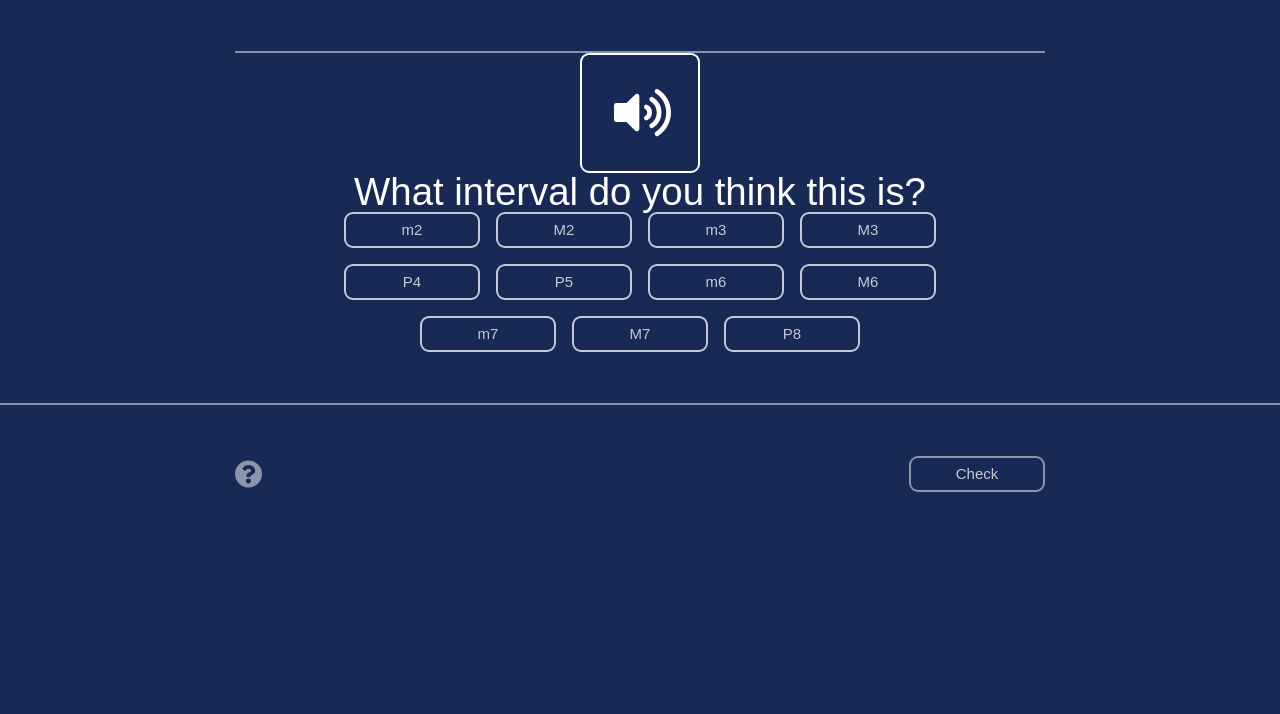
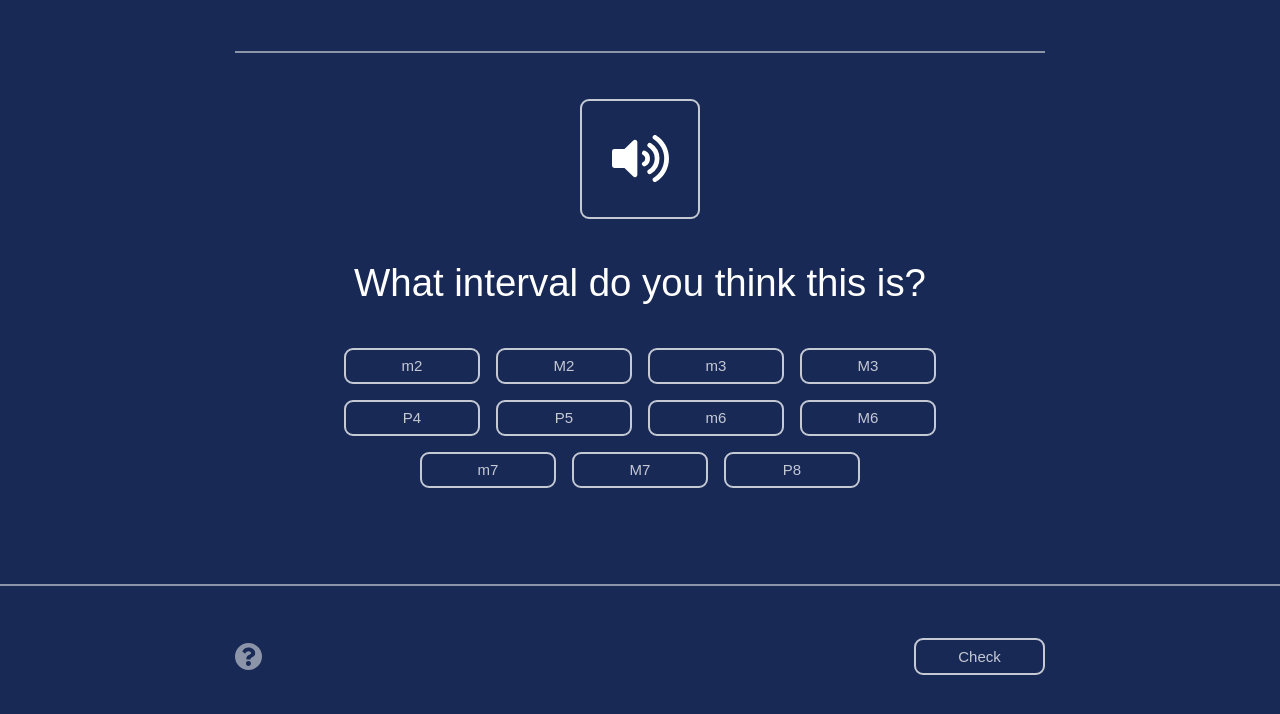
Before and after one commit to awanger/interval-recognition, a PHP site: page / in a window 1280 px wide. Shown: the top 714 px of the page. Run offline with PHP 8.4, Linux system fonts and the light colour scheme.

Commit message:
Fix main section proportions

```diff
--- a/assets/css/main.css
+++ b/assets/css/main.css
@@ -25,7 +25,8 @@ body {
     display: flex;
     flex-direction: column;
     align-items: center;
-    justify-content: space-between; }
+    justify-content: space-evenly;
+    height: 60vh; }
 
 .choice-grid {
   display: grid;
@@ -41,19 +42,34 @@ footer .container {
   display: flex;
   justify-content: space-between; }
 
-.btn {
+#speaker-btn:hover, .btn:hover {
+  border: 2px solid;
+  cursor: pointer; }
+
+#speaker-btn, #action-btn, .btn {
   background-color: transparent;
   color: rgba(255, 255, 255, 0.75);
   border: 2px solid rgba(255, 255, 255, 0.75);
-  border-radius: 9px;
+  border-radius: 9px; }
+
+#speaker-btn {
+  width: 120px;
+  height: 120px; }
+  #speaker-btn:hover {
+    border-color: #73C2E0; }
+
+#action-btn {
+  width: 131px;
+  height: 37px; }
+
+.btn {
   width: 136px;
   height: 36px; }
   .btn.disabled {
-    border: 2px solid rgba(255, 255, 255, 0.5); }
+    border: 2px solid rgba(255, 255, 255, 0.25); }
   .btn:hover {
-    border: 2px solid #FFB800;
-    color: #FFB800;
-    cursor: pointer; }
+    border-color: #FFB800;
+    color: #FFB800; }
   .btn:focus {
     outline: none; }
 
--- a/assets/scss/_base.scss
+++ b/assets/scss/_base.scss
@@ -2,6 +2,7 @@
 $background-color: #182955;
 $primary-color: #fff;
 $highlight-color: #FFB800;
+$audio-color: #73C2E0;
 
 /* Fonts */
 $font-stack: "Avenir Next", sans-serif;
--- a/assets/scss/_components.scss
+++ b/assets/scss/_components.scss
@@ -1,19 +1,43 @@
-.btn {
+%hover-effect {
+    border: 2px solid;
+    cursor: pointer;
+}
+
+%button-styles {
     background-color: transparent;
     color: rgba($primary-color, 0.75);
     border: 2px solid rgba($primary-color, 0.75);
     border-radius: $border-radius;
+}
+
+#speaker-btn {
+    @extend %button-styles;
+    width: 120px;
+    height: 120px;
+    &:hover {
+        @extend %hover-effect;
+        border-color: $audio-color;
+    }
+}
+
+#action-btn {
+    @extend %button-styles;
+    width: 131px;
+    height: 37px;
+}
+
+.btn {
+    @extend %button-styles;
     width: 136px;
     height: 36px;
-
     &.disabled {
-        border: 2px solid rgba($primary-color, 0.50);
+        border: 2px solid rgba($primary-color, 0.25);
     }
 
     &:hover {
-        border: 2px solid $highlight-color;
+        @extend %hover-effect;
+        border-color: $highlight-color;
         color: $highlight-color;
-        cursor: pointer;
     }
 
     &:focus {
--- a/assets/scss/_layout.scss
+++ b/assets/scss/_layout.scss
@@ -18,7 +18,8 @@ body {
         display: flex;
         flex-direction: column;
         align-items: center;
-        justify-content: space-between;
+        justify-content: space-evenly;
+        height: 60vh;
     }
 }
 
--- a/index.html
+++ b/index.html
@@ -10,7 +10,7 @@
 <body>
     <main class="container">
         <div class="inner-container">
-            <img id="speaker" src="assets/icons/speaker.svg" alt="huh">
+            <button id="speaker-btn"><img src="assets/icons/speaker-icon.svg" alt="huh"></button>
             <h1 class="question">What interval do you think this is?</h1>
             <div class="choice-grid"> <!-- this will be a grid -->
                 <button class="btn">
@@ -52,7 +52,7 @@
     <footer>
         <div class="container">
             <img src="assets/icons/help.svg" alt="">
-            <button class="btn disabled"><div class="btn-text">Check</div></button>
+            <button id="action-btn" class="disabled"><span class="btn-text">Check</span></button>
         </div>
     </footer>
 </body>
```
Also changed, not shown: assets/icons/speaker-icon.svg (added), 1 other file.
